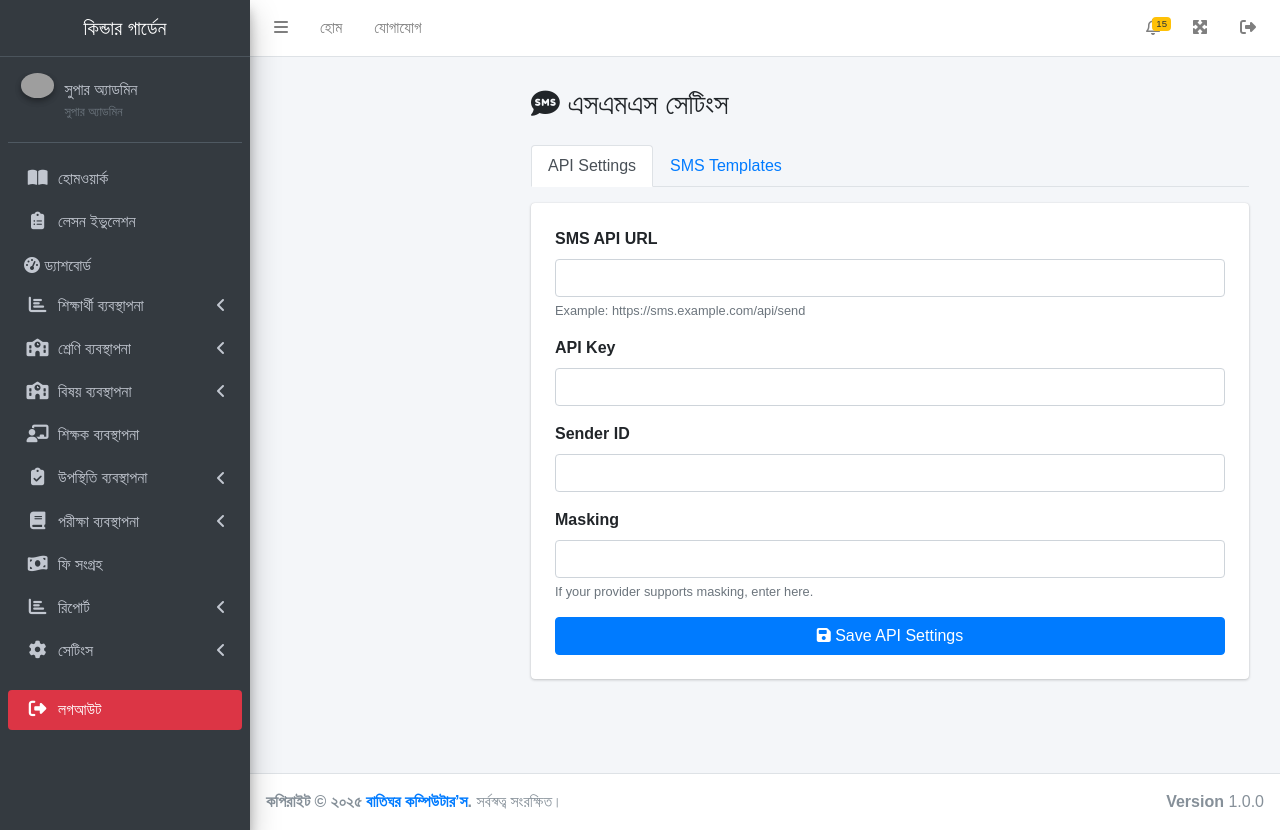
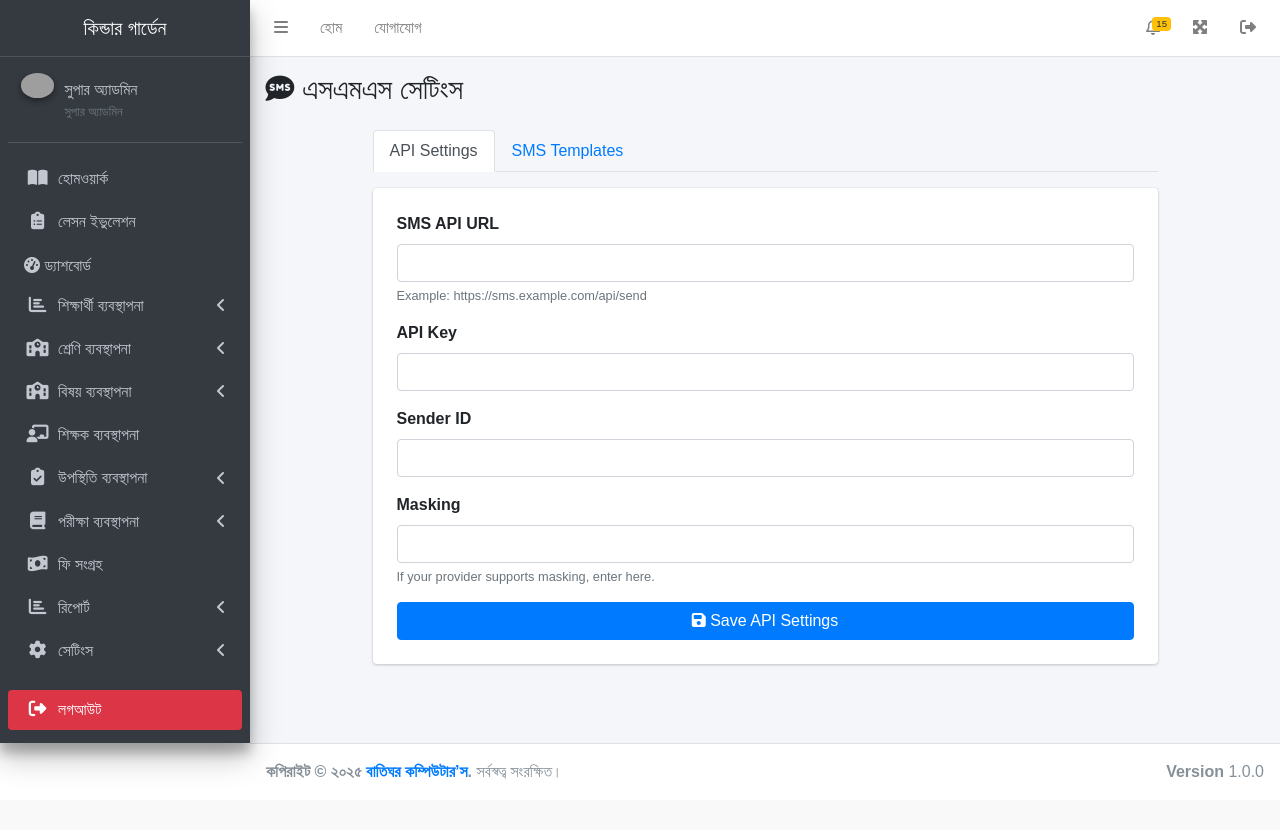
Before and after one commit to batighorcmt/ksms, a PHP site: page /ksms/admin/settings/sms_settings.php in a window 1280 px wide. After the commit the page ends 779 px from the top, so only its background shows below. Run offline with PHP 8.4, Linux system fonts and the light colour scheme; a user stored in the database is signed in; data comes from the database, SQL or seed files in the repository; data that the repository does not hold is empty; some libraries are stand-ins or nearby versions; some web fonts are replaced; grey boxes are pictures that could not be loaded.

Commit message:
Update sms_settings.php

```diff
--- a/admin/settings/sms_settings.php
+++ b/admin/settings/sms_settings.php
@@ -97,9 +97,6 @@ $templates = $pdo->query("SELECT * FROM sms_templates ORDER BY id DESC")->fetchA
 <div class="wrapper">
     <?php include '../inc/header.php'; ?>
     <?php include '../inc/sidebar.php'; ?>
-    <div class="content-wrapper">
-        <section class="content-header">
-            <div class="container-fluid">
                     <div class="content-wrapper">
                             <section class="content-header">
                                     <div class="container-fluid">
```
